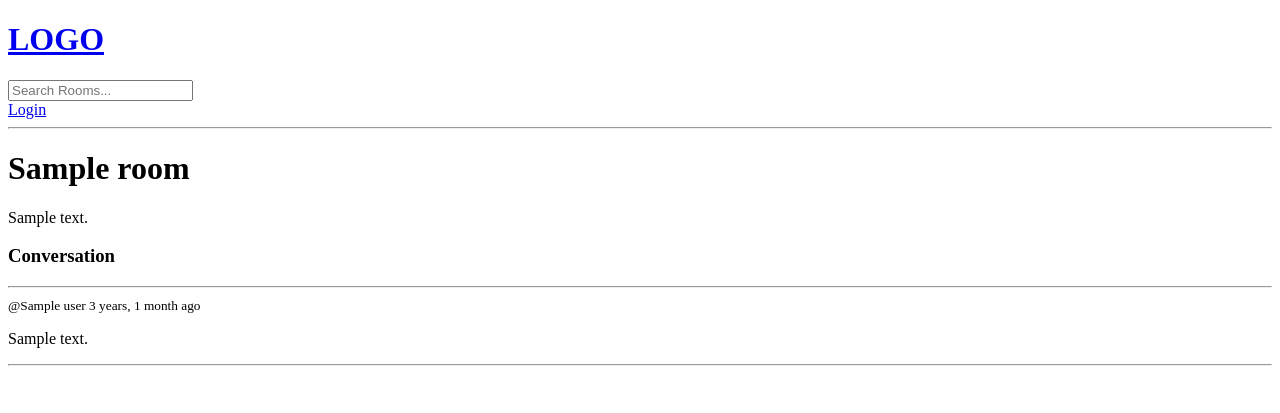
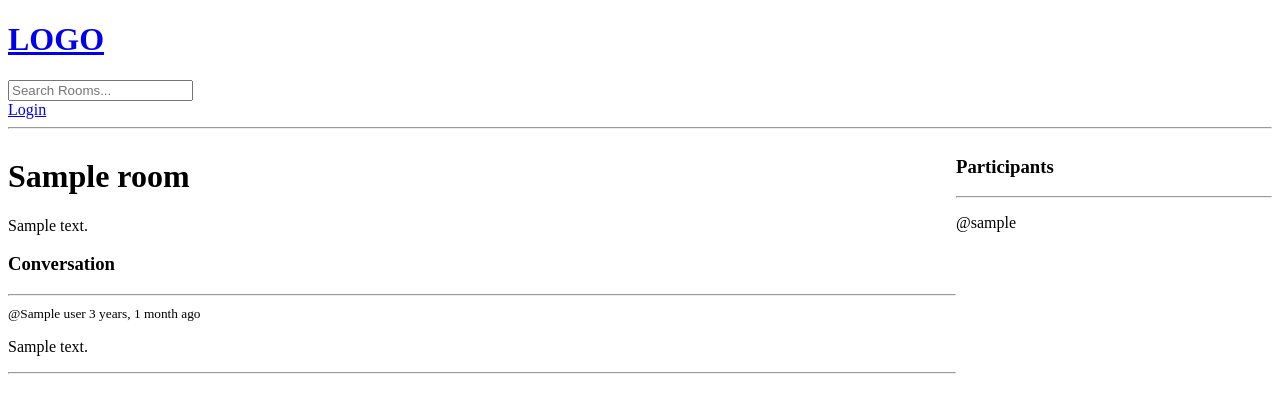
Before and after one commit to sharonshlee/StudyBudy, a Django app: template base/templates/base/room.html in a window 1280 px wide. Shown: the top 413 px of the page. Run offline with Django 3.2, Linux system fonts and the light colour scheme; the template is opened without the code that fills it: most values are stand-ins (such as "Sample title", 1, 10 or a date in 2020).

Commit message:
add participants

```diff
--- a/base/models.py
+++ b/base/models.py
@@ -13,7 +13,10 @@ class Room(models.Model):
     topic = models.ForeignKey(Topic, on_delete=models.SET_NULL, null=True)
     name = models.CharField(max_length=200)
     description = models.TextField(null=True, blank=True)
-    # participants =
+    # participants cant reference a User as it was referenced in host
+    # have to add related_name
+    # blank=True --> submit a form w/o checking
+    participants = models.ManyToManyField(User, related_name='participants', blank=True)
     updated = models.DateTimeField(auto_now=True)
     created = models.DateTimeField(auto_now_add=True)
 
--- a/base/templates/base/room.html
+++ b/base/templates/base/room.html
@@ -1,9 +1,14 @@
-{% extends 'main.html' %}
+{% extends 'main.html' %} {% block content %}
 
-<h1></h1>
+<style>
+	.room-container {
+		display: grid;
+		grid-template-columns: 3fr 1fr;
+	}
+</style>
 
-{% block content %}
-
+<div class="room-container">
+	<div>
 		<h1>{{room.name}}</h1>
 
 		<p>{{room.description}}</p>
@@ -15,7 +20,9 @@
 			{% for message in room_messages %}
 
 			<div>
-		<small>@{{message.user}} {{message.created|timesince}} ago</small>
+				<small
+					>@{{message.user}} {{message.created|timesince}} ago</small
+				>
 				<p>{{message.body}}</p>
 				<hr />
 			</div>
@@ -34,4 +41,18 @@
 				/>
 			</form>
 		</div>
-{% endif %} {% endblock content %}
+		{% endif %}
+	</div>
+
+	<div>
+		<h3>Participants</h3>
+		<hr />
+
+		{% for user in participants %}
+		<div>
+			<p>@{{user.username}}</p>
+		</div>
+		{% endfor %}
+	</div>
+</div>
+{% endblock content %}
--- a/base/views.py
+++ b/base/views.py
@@ -99,7 +99,11 @@ def room(request, pk):
 
     # parent (room) query child model (message)
     # -created desc
+    # 1:m --> use message_set to access to many
     room_messages = room.message_set.all().order_by('-created')
+
+    # m:m use .all()
+    participants= room.participants.all()
 
     if request.method == 'POST':
         message = Message.objects.create(
@@ -110,7 +114,7 @@ def room(request, pk):
         # make sure load the page with a get request
         return redirect('room', pk=room.id)
 
-    context = {'room': room, 'room_messages': room_messages}
+    context = {'room': room, 'room_messages': room_messages, 'participants': participants}
     return render(request, 'base/room.html', context)
 
 
```
Also changed, not shown: base/migrations/0004_room_participants.py (added). Lines whose indentation alone changed are shown as unchanged.
